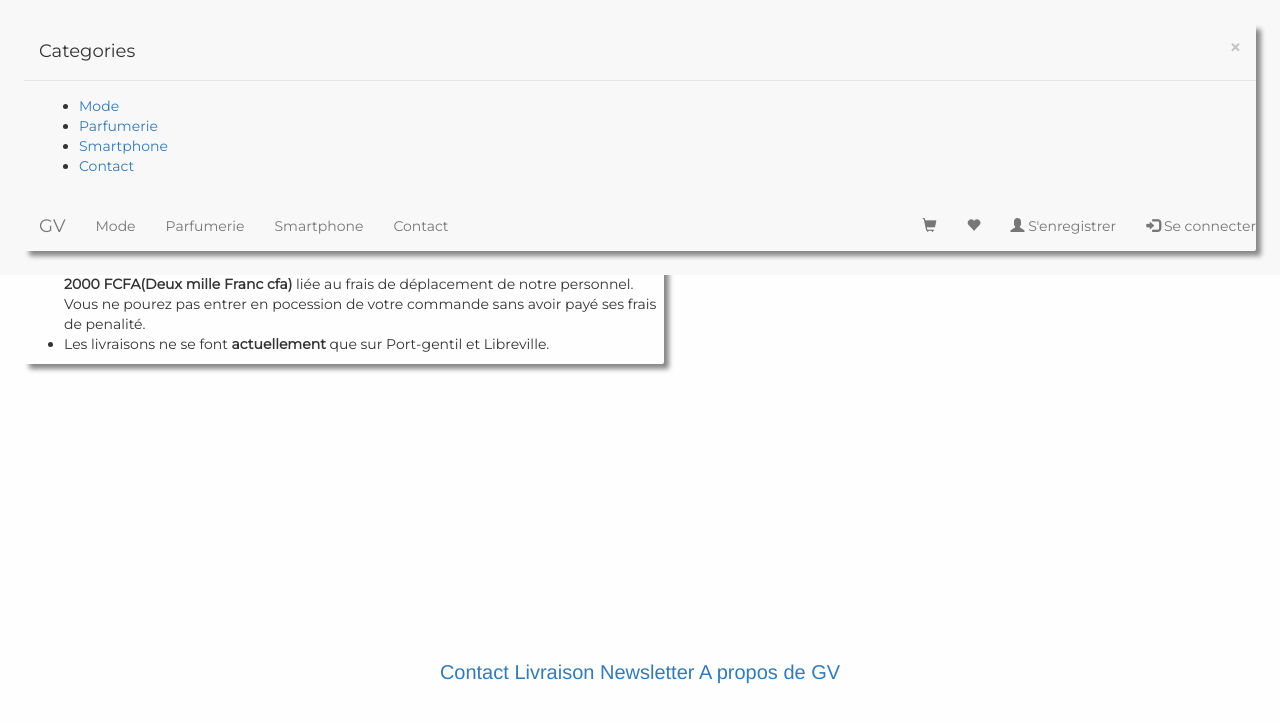
After one commit to cyrildzumts/demosite, a Django app: page /livraison/ in a window 1280 px wide. The commit adds this page. Shown: the top 723 px of the page. Run offline with Django 3.2, Linux system fonts and the light colour scheme; data comes from the database, SQL or seed files in the repository; parts of the project's set-up code (start-up, migrations or seed data) failed here and were passed over; some libraries are stand-ins or nearby versions.

Commit message:
Added livraison html page.

```diff
--- a/catalog/templatetags/category_tags.py
+++ b/catalog/templatetags/category_tags.py
@@ -8,11 +8,13 @@ register = template.Library()
 @register.simple_tag
 def subcategory(category=None):
     """
+    @DEPRECATED
     Category Model Class now implement this method.
     By default this method returns the direct
     root children categories.
     if category is not None then this method
     return the subcategory of category
+
     """
     return Category.objects.filter(parent=category)
 
@@ -28,8 +30,20 @@ def products_from_cat(category):
 
 @register.simple_tag
 def get_default_products():
+    """
+     This Template Tag is used by index.html to
+     display the products shown on the home page.
+     This used as a temporarly fix. This Tag would be deleted
+     when the home page content would be properly defined.
+    """
     return Product.objects.all()[:9]
 
 @register.simple_tag
 def banners():
+    """
+        This Template Tag is used to provide the products which
+        appear in the site Banner.
+        This used as a temporarly fix. This Tag would be deleted
+        when the Banner content would be properly defined.
+    """
     return Product.objects.all()[:5]
--- a/catalog/urls.py
+++ b/catalog/urls.py
@@ -4,6 +4,7 @@ from catalog import views
 app_name = 'catalog'
 urlpatterns = [
     url(r'^$', views.index, name='index'),
+    # url(r'^livraison/$', views.livraison, name='livraison'),
     url(r'^flyer/$', views.flyer, name='flyer'),
     url(r'^search/$', views.search_view, name='search'),
     url(r'^(?P<category_slug>[-\w]+)/$', views.show_category,
@@ -13,4 +14,5 @@ urlpatterns = [
     url(r'^product/(?P<slug>[-\w]+)/$', views.ProductDetailView.as_view(),
         name='product_details'),
 
+
 ]
--- a/demosite/urls.py
+++ b/demosite/urls.py
@@ -18,9 +18,10 @@ from django.contrib import admin
 from django.conf import settings
 from django.conf.urls.static import static
 # from django.contrib.auth.views import login, logout
-# from demosite import views
+from demosite import views
 
 urlpatterns = [
+    url(r'^livraison/$', views.livraison , name='livraison'),
     url(r'^wishlist/', include('wishlist.urls')),
     url(r'^contact/', include('contact.urls')),
     url(r'^order/', include('order.urls')),
--- a/demosite/views.py
+++ b/demosite/views.py
@@ -2,6 +2,7 @@ from django.shortcuts import render, HttpResponseRedirect
 from django.contrib import auth
 # from django import forms
 from django.contrib.auth.forms import UserCreationForm
+from demosite import settings
 
 
 def not_found_404(request):
@@ -45,3 +46,16 @@ def register(request):
         form = UserCreationForm()
     return render(request, template_name="registration/register.html",
                   context=locals())
+
+def livraison(request):
+    """
+    This function serves the livraison Page.
+    By default the livraison html page is saved
+    on the root template folder.
+    """
+    template_name = "livraison.html"
+    page_title = 'Livraison | ' + settings.SITE_NAME
+    context = {
+        'page_title': page_title,
+    }
+    return render(request, template_name,context)
--- /dev/null
+++ b/templates/livraison.html
@@ -0,0 +1,51 @@
+{% extends "base.html" %}
+
+{% block banner-panel %}
+
+{% endblock banner-panel %}
+
+{% block content_header %}
+    <div class="flex-container">
+        <h4 class="flex-item">
+            <strong>Information sur la livraison des produits</strong>
+        </h4>
+    </div>
+{% endblock content_header %}
+
+
+{% block PageContent %}
+    <div class="fluid-container">
+        <div class="flex-item card card-info">
+            Vous trouverez ici les infos concernant la livraison des articles
+            vendus sur notre site.
+
+
+            <ul class="list-entry">
+                <li>
+                    La livraison de produits se fait sur rendez-vous.
+                    Nous vous contacterons afin de definir la date, le lieu et l'heure
+                    pour le retrait de votre commande <strong>après</strong> reception de votre payement.
+                </li>
+                <li> Il est possible de deleguer le retrait à une autre personne. Mais vous devez nous en informer
+                     à temps.
+                </li>
+                <li> Les livraisons ne peuvent avoir lieu qu'entre <strong>10h00 - 17h00</strong> </li>
+                <li> Nous n'attendrons pas plus de 20min au lieu de rendez-vous fixé pour le retrait.
+                     Si vous avez plus de 20min de retard, vous serez consideré comme absent. Alors
+                     vous devrez prendre à nouveau rendez-vous avec nous.
+                </li>
+                <li>
+                    Si vous  ne vous presenter à la date convenue, alors vous devrez payer une
+                    penalité de <strong>2000 FCFA(Deux mille Franc cfa)</strong> liée au frais de déplacement de notre
+                    personnel.  Vous ne pourez pas entrer en pocession de votre commande sans avoir
+                    payé ses frais de penalité.
+                </li>
+                <li>
+                    Les livraisons ne se font <strong>actuellement</strong> que sur Port-gentil et Libreville.
+                </li>
+            </ul>
+
+        </div>
+
+    </div>
+{% endblock PageContent %}
--- a/templates/tags/footer.html
+++ b/templates/tags/footer.html
@@ -1,8 +1,8 @@
 
 {% load catalog_tags %}
     <div class="flex-container">
-        <a class="flex-item width_25" href="{% url 'contact:index'%}">Contact</a>
-        <a class="width_25 flex-item" href="#">Livraison</a>
+        <a class="flex-item width_25" href="{% url 'contact:index' %}">Contact</a>
+        <a class="width_25 flex-item" href="{% url 'livraison' %}">Livraison</a>
         <a class="flex-item" href="#">Newsletter </a>
         <a class="flex-item" href="#">A propos de GV</a>
     </div>
```
Also changed, not shown: catalog/views.py (+59 -2 lines), 1 other file.
